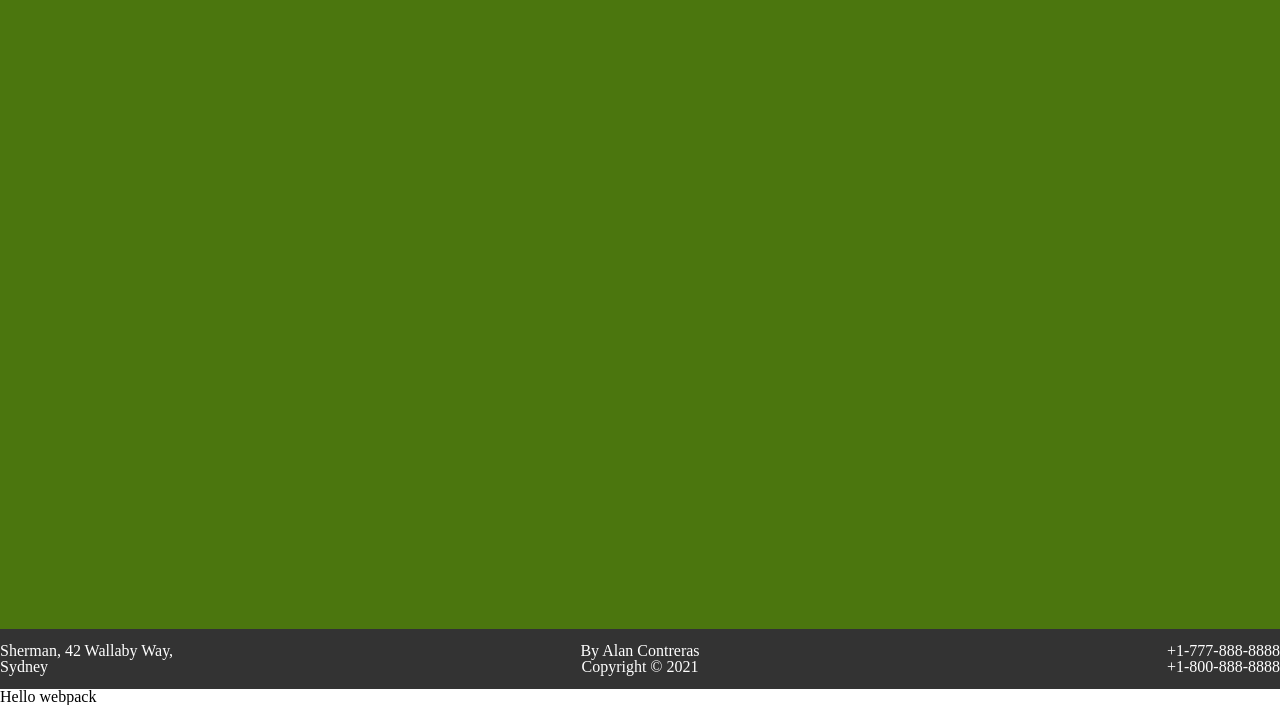
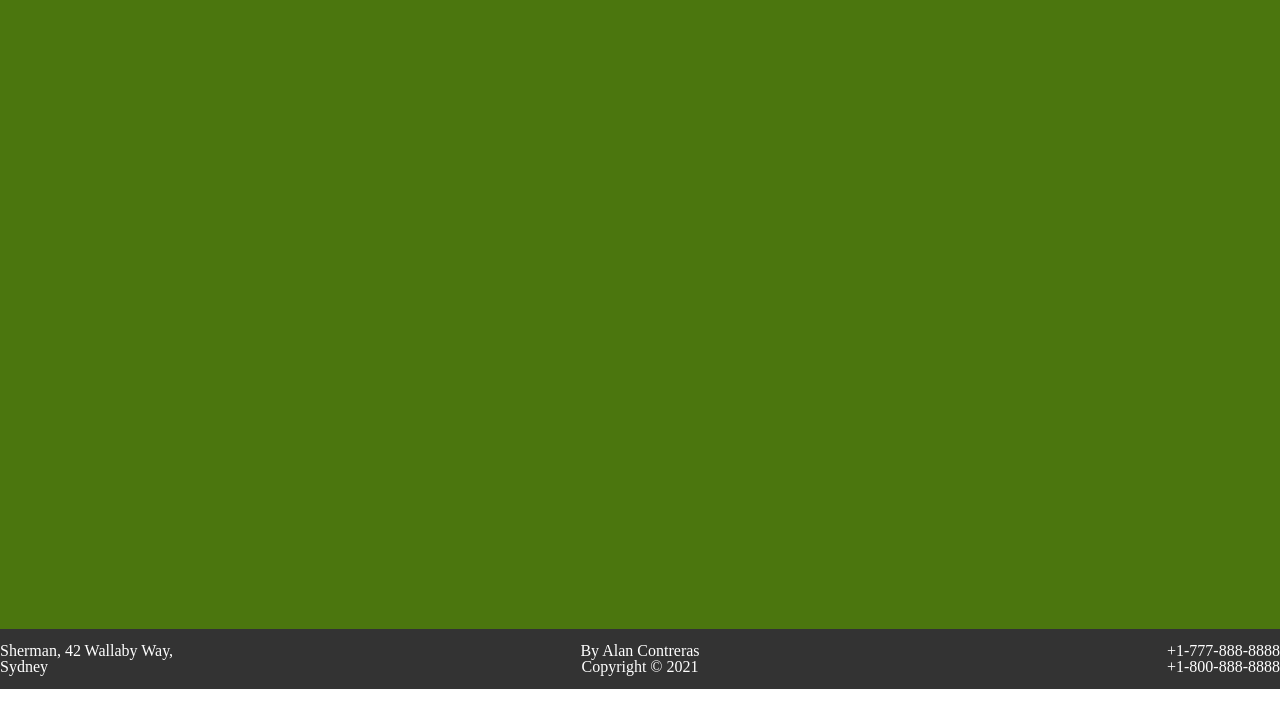
Before and after one commit to AlanContrerasM/restaurant-odin-demo, a website built with webpack: page dist/index.html in a window 1280 px wide. Shown: the part 111-816 px from the top of the page. Built offline with nearby package versions, Linux system fonts and the light colour scheme.

Commit message:
Fix webpack build bug

```diff
--- a/src/index.js
+++ b/src/index.js
@@ -1,5 +1,5 @@
 "use strict";
-import _ from 'lodash';//optional, must run npm install --save lodash
+//import _ from 'lodash';//optional, must run npm install --save lodash
 import {DisplayController, Player} from './myModule.js'
 
 DisplayController.saySomething("HelloWorld");
@@ -9,9 +9,6 @@ console.log(alan.getPlayer());
 function component() {
     const element = document.createElement('div');
 
-    // Lodash, imported
-    element.innerHTML = _.join(['Hello', 'webpack'], ' ');
-
     return element;
   }
 
--- a/webpack.config.js
+++ b/webpack.config.js
@@ -5,5 +5,6 @@ module.exports = {
   output: {
     filename: 'main.js',
     path: path.resolve(__dirname, 'dist'),
+
   },
 };
```
Also changed, not shown: dist/index.html, dist/main.js (added).
